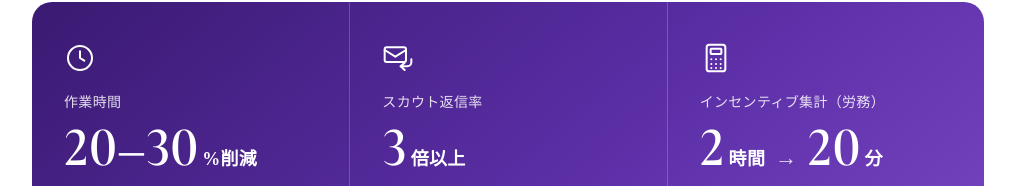
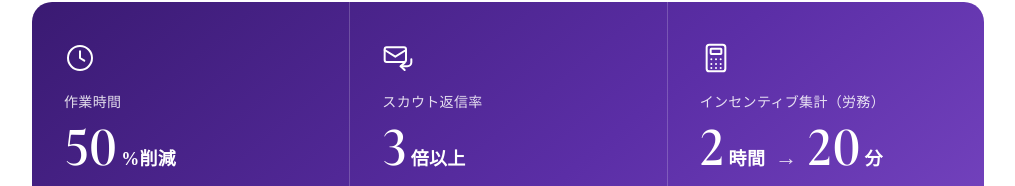
Before and after one commit to Shi-ro0402/profile, a plain HTML site: page index.html in a window 1280 px wide. Shown: the part 834-1020 px from the top of the page, without its empty margins (132-1147 px from the left). Drawn offline with nearby package versions, Linux system fonts and the light colour scheme; a web font is replaced by a local one.

Commit message:
Update work time reduction to 50%
Co-Authored-By: Claude Opus 5.5 <noreply@anthropic.com>

```diff
--- a/index.html
+++ b/index.html
@@ -75,7 +75,7 @@
           <article class="px-6 py-8 md:px-8 md:py-10">
             <svg class="result__icon w-8 h-8 mb-4" viewBox="0 0 24 24" aria-hidden="true"><circle cx="12" cy="12" r="9"/><path d="M12 7v5l3.2 2"/></svg>
             <h3 class="result__label text-sm font-medium leading-[1.6]">作業時間</h3>
-            <p class="flex flex-wrap items-baseline mt-1.5 mb-3.5 leading-[1.1]"><span class="num text-5xl md:text-[56px]">20–30</span><span class="unit ml-1 text-lg font-bold">%削減</span></p>
+            <p class="flex flex-wrap items-baseline mt-1.5 mb-3.5 leading-[1.1]"><span class="num text-5xl md:text-[56px]">50</span><span class="unit ml-1 text-lg font-bold">%削減</span></p>
             <p class="result__desc text-sm leading-[1.8]">求人作成や、適性分析からのペルソナ設定などをAIで効率化。</p>
           </article>
 
```
